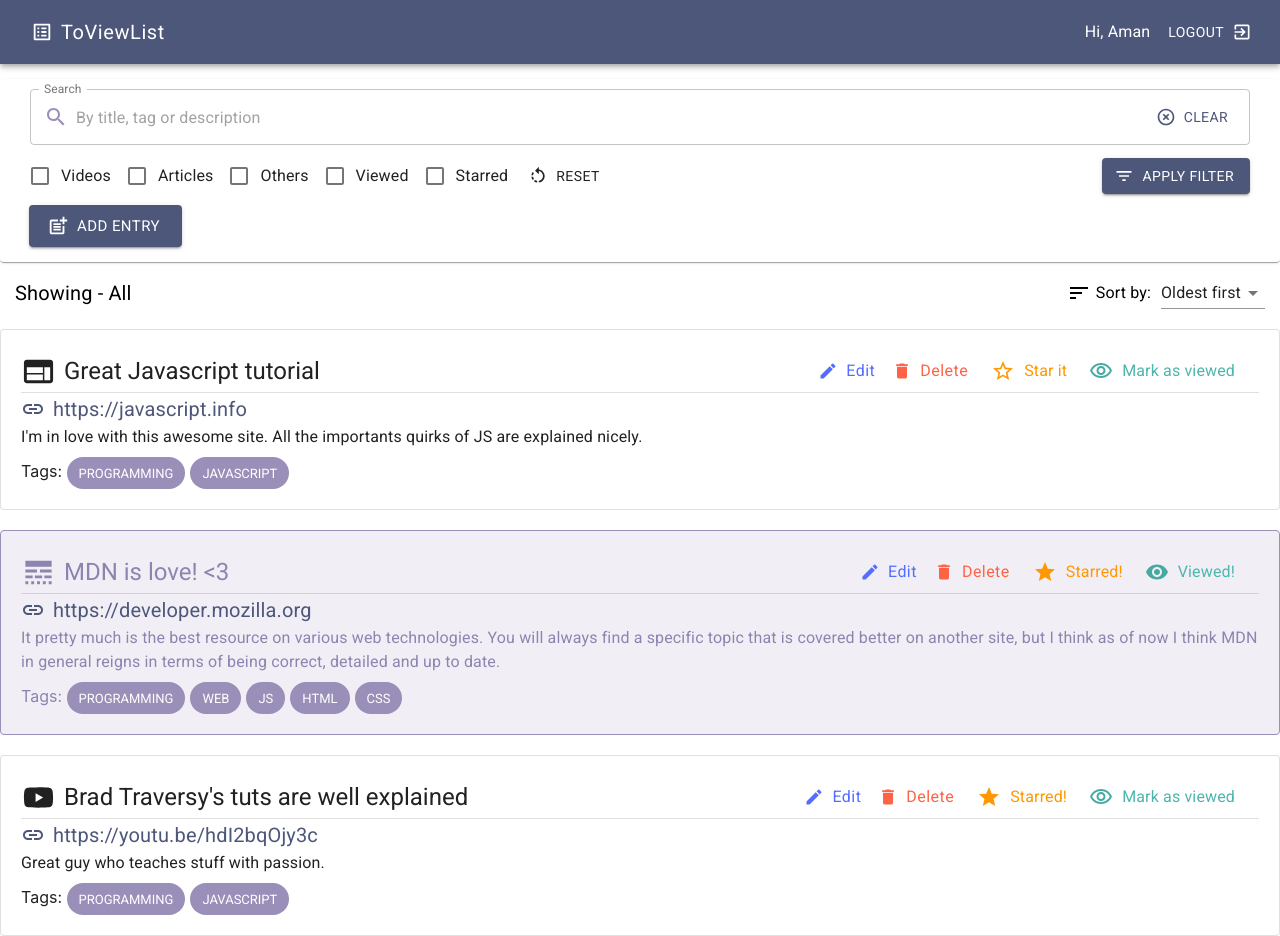
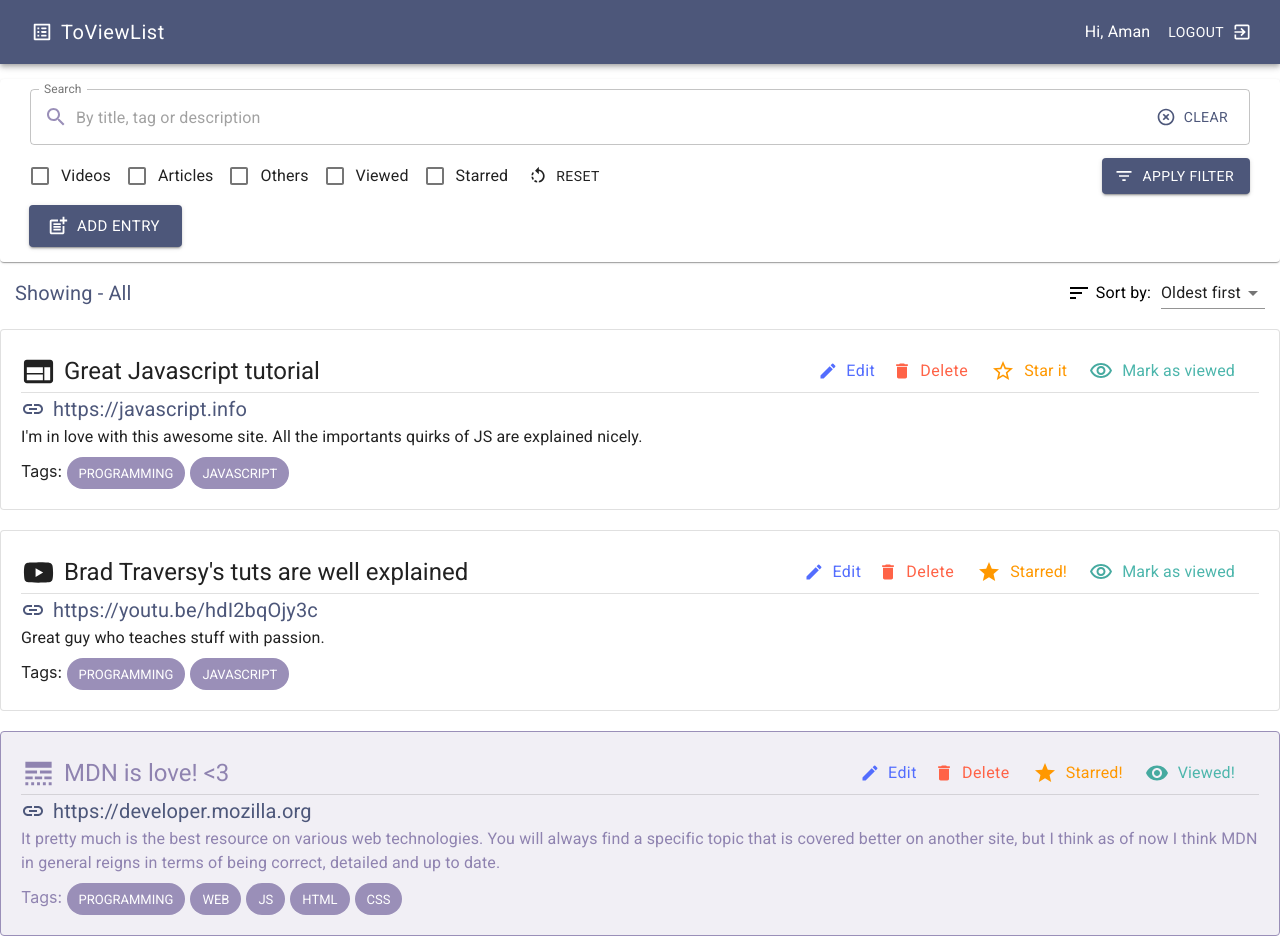
Before and after one commit to amand33p/to-view-list, a React (Create React App) app in the folder client/: page / in a window 1280 px wide. Built offline with nearby package versions, Linux system fonts and the light colour scheme.

Commit message:
sort added

```diff
--- a/client/src/components/Card.js
+++ b/client/src/components/Card.js
@@ -73,6 +73,9 @@
       textTransform: 'uppercase',
       '&:hover': {
         backgroundColor: '#b0a7c7',
+      },
+      [theme.breakpoints.down('xs')]: {
+        marginBottom: 5,
       },
     },
     tagsGroup: {
--- a/client/src/components/EntriesDisplay.js
+++ b/client/src/components/EntriesDisplay.js
@@ -89,7 +89,7 @@
     <div>
       <div className={classes.root}>
         <div className={classes.textAndButton}>
-          <Typography variant="h6" className={classes.infoText}>
+          <Typography variant="h6" className={classes.infoText} color="primary">
             {infoText}
           </Typography>
           {tag || filter || search ? (
--- a/client/src/components/SortMenu.js
+++ b/client/src/components/SortMenu.js
@@ -1,4 +1,6 @@
-import React, { useState } from 'react';
+import React, { useRef, useState } from 'react';
+import { useStateValue } from '../context/entry/entryState';
+import { sortEntries } from '../context/entry/entryReducer';
 
 import { FormControl, Select, MenuItem, Typography } from '@material-ui/core';
 import { makeStyles } from '@material-ui/core/styles';
@@ -29,10 +31,13 @@
 
 const SortMenu = () => {
   const [sortBy, setSortBy] = useState('oldestfirst');
+  const [, dispatch] = useStateValue();
+
   const classes = useStyles();
 
   const handleSelectChange = (e) => {
     setSortBy(e.target.value);
+    dispatch(sortEntries(e.target.value));
   };
 
   return (
@@ -45,14 +50,14 @@
         <FormControl>
           <Select
             value={sortBy}
+            displayEmpty
             onChange={handleSelectChange}
-            displayEmpty
             className={classes.select}
           >
             <MenuItem value="oldestfirst">Oldest first</MenuItem>
             <MenuItem value="newestfirst">Newest first</MenuItem>
-            <MenuItem value="A-Z">Title: A - Z</MenuItem>
-            <MenuItem value="Z-A">Title: Z - A</MenuItem>
+            <MenuItem value="a-z">Title: A - Z</MenuItem>
+            <MenuItem value="z-a">Title: Z - A</MenuItem>
           </Select>
         </FormControl>
       </form>
@@ -60,4 +65,42 @@
   );
 };
 
+/*
+const SortMenu = () => {
+  const sortBy = useRef();
+  const [, dispatch] = useStateValue();
+
+  const classes = useStyles();
+
+  const handleSelectChange = () => {
+    dispatch(sortEntries(sortBy.current.value));
+  };
+
+  return (
+    <div className={classes.root}>
+      <Typography variant="subtitle1" className={classes.label}>
+        <SortIcon className={classes.sortIcon} />
+        Sort by:
+      </Typography>
+      <form>
+        <FormControl>
+          <Select
+            native
+            inputRef={sortBy}
+            defaultValue="oldestfirst"
+            onChange={handleSelectChange}
+            className={classes.select}
+          >
+            <option value="oldestfirst">Oldest first</option>
+            <option value="newestfirst">Newest first</option>
+            <option value="a-z">Title: A - Z</option>
+            <option value="z-a">Title: Z - A</option>
+          </Select>
+        </FormControl>
+      </form>
+    </div>
+  );
+};
+*/
+
 export default SortMenu;
--- a/client/src/context/entry/entryReducer.js
+++ b/client/src/context/entry/entryReducer.js
@@ -1,4 +1,5 @@
 const entryReducer = (state, action) => {
+  console.log(action.payload);
   switch (action.type) {
     case 'SET_FILTER':
       return {
@@ -29,6 +30,27 @@
       return {
         ...state,
         tag: null,
+      };
+    case 'SORT_ENTRIES':
+      return {
+        ...state,
+        entries: state.entries.sort((a, b) => {
+          if (action.payload === 'oldestfirst') {
+            return new Date(a.createdAt) - new Date(b.createdAt);
+          }
+
+          if (action.payload === 'newestfirst') {
+            return new Date(b.createdAt) - new Date(a.createdAt);
+          }
+
+          if (action.payload === 'a-z') {
+            return a.title < b.title ? -1 : a.title > b.title ? 1 : 0;
+          }
+
+          if (action.payload === 'z-a') {
+            return a.title < b.title ? 1 : a.title > b.title ? -1 : 0;
+          }
+        }),
       };
     default:
       return state;
@@ -74,4 +96,11 @@
   };
 };
 
+export const sortEntries = (sortBy) => {
+  return {
+    type: 'SORT_ENTRIES',
+    payload: sortBy,
+  };
+};
+
 export default entryReducer;
--- a/client/src/context/entry/entryState.js
+++ b/client/src/context/entry/entryState.js
@@ -11,7 +11,22 @@
       type: 'article',
       viewed: 'false',
       starred: 'false',
+      createdAt: 'Fri Aug 21 2020 14:26:27 GMT+0530 (India Standard Time)',
+      updatedAt: 'Fri Aug 21 2020 14:26:27 GMT+0530 (India Standard Time)',
       id: '1',
+    },
+
+    {
+      title: `Brad Traversy's tuts are well explained`,
+      link: 'https://youtu.be/hdI2bqOjy3c',
+      description: `Great guy who teaches stuff with passion.`,
+      tags: ['programming', 'javascript'],
+      type: 'video',
+      viewed: 'false',
+      starred: 'true',
+      createdAt: 'Fri Aug 21 2020 15:30:27 GMT+0530 (India Standard Time)',
+      updatedAt: 'Fri Aug 21 2020 15:30:27 GMT+0530 (India Standard Time)',
+      id: '3',
     },
     {
       title: 'MDN is love! <3',
@@ -21,17 +36,9 @@
       type: 'other',
       viewed: 'true',
       starred: 'true',
+      createdAt: 'Fri Aug 21 2020 14:30:30 GMT+0530 (India Standard Time)',
+      updatedAt: 'Fri Aug 21 2020 14:30:30 GMT+0530 (India Standard Time)',
       id: '2',
-    },
-    {
-      title: `Brad Traversy's tuts are well explained`,
-      link: 'https://youtu.be/hdI2bqOjy3c',
-      description: `Great guy who teaches stuff with passion.`,
-      tags: ['programming', 'javascript'],
-      type: 'video',
-      viewed: 'false',
-      starred: 'true',
-      id: '3',
     },
   ],
   filter: null,
@@ -44,8 +51,6 @@
 export const EntryStateProvider = ({ children }) => {
   const [state, dispatch] = useReducer(entryReducer, initialState);
 
-  console.log(state.tag);
-
   return (
     <EntryContext.Provider value={[state, dispatch]}>
       {children}
```
